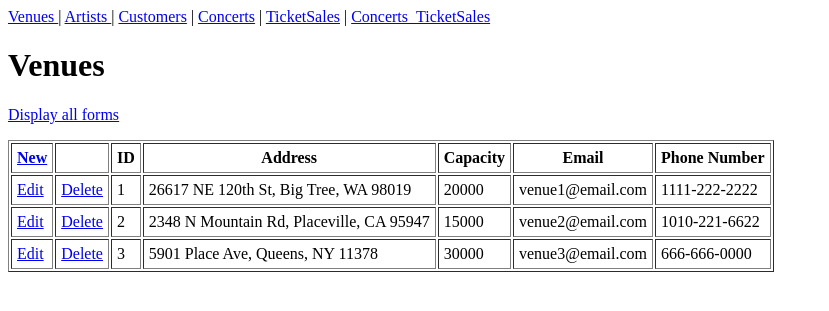
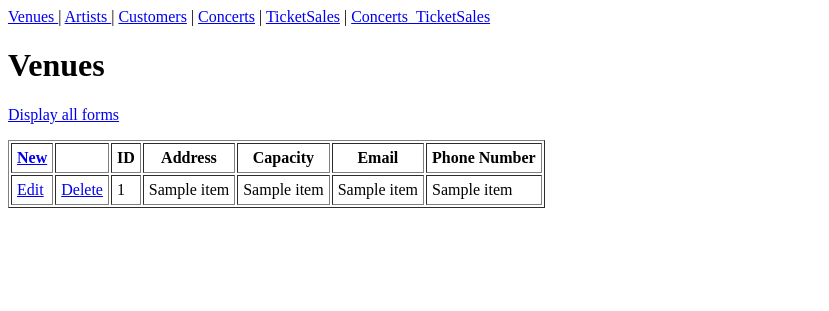
Before and after one commit to bakermor/cs340-concert-management-system, a Flask app: template templates/venues.html in a window 1280 px wide. Shown: the top 311 px of the page, without its empty margins (0-829 px from the left). Run offline with Flask 3, Linux system fonts and the light colour scheme; the template is opened without the code that fills it: most values are stand-ins (such as "Sample title", 1, 10 or a date in 2020).

Commit message:
combined code, crud operations functional

```diff
--- a/templates/venues.html
+++ b/templates/venues.html
@@ -100,6 +100,8 @@
     <h1>Venues</h1>
     <div id="browse">
       <p><a href="#" onclick="showAll()">Display all forms</a></p>
+
+      {% if not venues %}
       <table id="venue_table" border="1" cellpadding="5">
         <tr>
           <th><a href="#" onclick="newVenue()">New</a></th>
@@ -110,52 +112,49 @@
           <th>Email</th>
           <th>Phone Number</th>
         </tr>
+        <tr></tr>
+      </table>
+
+      {% else %}
+      <table id="venue_table" border="1" cellpadding="5">
+        <thead>
+          <tr>
+            <th><a href="#" onclick="newVenue()">New</a></th>
+            <th></th>
+            <th>ID</th>
+            <th>Address</th>
+            <th>Capacity</th>
+            <th>Email</th>
+            <th>Phone Number</th>
+          </tr>
+        </thead>
+
+        <tbody>
+          {% for item in venues %}
           <tr>
             <td>
-            <a href="#" onclick="updateVenue('1')">Edit</a>
+              <a href="#" onclick="updateVenue('{{item[0]}}')">Edit</a>
             </td>
             <td>
-            <a href="#" onclick="deleteVenue('1')">Delete</a>
+              <a href="#" onclick="deleteVenue('{{item[0]}}')">Delete</a>
             </td>
-          <td>1</td>
-          <td>26617 NE 120th St, Big Tree, WA 98019</td>
-          <td>20000</td>
-          <td>venue1@email.com</td>
-          <td>1111-222-2222</td>
+            <td>{{item[0]}}</td>
+            <td>{{item[1]}}</td>
+            <td>{{item[2]}}</td>
+            <td>{{item[3]}}</td>
+            <td>{{item[4]}}</td>
           </tr>
-        <tr>
-          <td>
-            <a href="#" onclick="updateVenue('2')">Edit</a>
-          </td>
-          <td>
-            <a href="#" onclick="deleteVenue('2')">Delete</a>
-          </td>
-          <td>2</td>
-          <td>2348 N Mountain Rd, Placeville, CA 95947</td>
-          <td>15000</td>
-          <td>venue2@email.com</td>
-          <td>1010-221-6622</td>
-        </tr>
-        <tr>
-          <td>
-            <a href="#" onclick="updateVenue('3')">Edit</a>
-          </td>
-          <td>
-            <a href="#" onclick="deleteVenue('3')">Delete</a>
-          </td>
-          <td>3</td>
-          <td>5901 Place Ave, Queens, NY 11378</td>
-          <td>30000</td>
-          <td>venue3@email.com</td>
-          <td>666-666-0000</td>
-        </tr>
+          {% endfor %}
+        </tbody>
       </table>
+      {% endif %}
+
       <p>&nbsp;</p>
     </div>
     <!-- browse -->
 
     <div id="insert">
-      <form method="POST" id="addVenue">
+      <form id="insert_venue" action="/venues" method="post">
         <legend><strong>Add Venue</strong></legend>
         <fieldset class="fields">
           <label> address </label> <input type="text" name="address" />
@@ -164,7 +163,7 @@
           <label> phone number </label>
           <input type="text" name="phone_number" />
         </fieldset>
-        <input class="btn" type="submit" id="addVenue" value="Add Venue" />
+        <input type="submit" value="insert venue" , name="insert_venue" />
         <input
           class="btn"
           type="button"
```
Lines whose indentation alone changed are shown as unchanged.
